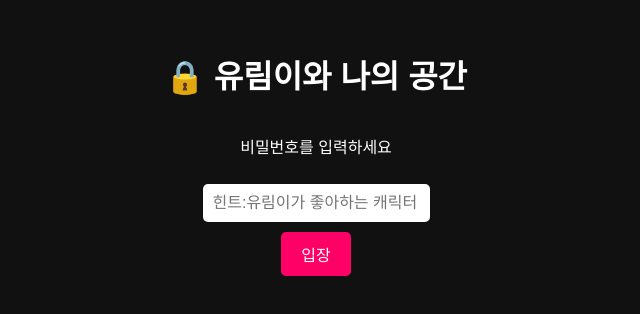
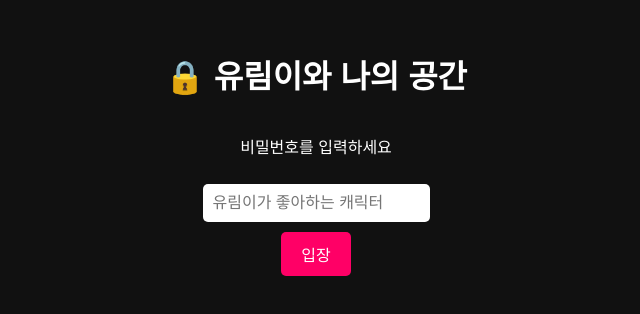
Before and after one commit to rudtjd6435/Yurimi, a plain HTML site: page index.html in a window 1280 px wide. Shown: the part 242-556 px from the top of the page, 324-964 px from the left. Drawn offline with Linux system fonts and the light colour scheme.

Commit message:
Update index.html

```diff
--- a/index.html
+++ b/index.html
@@ -42,7 +42,7 @@
 <body>
   <h1>🔒 유림이와 나의 공간</h1>
   <p>비밀번호를 입력하세요</p>
-  <input type="password" id="pw" placeholder="힌트:유림이가 좋아하는 캐릭터">
+  <input type="password" id="pw" placeholder="유림이가 좋아하는 캐릭터">
   <button onclick="checkPassword()">입장</button>
   <div class="error" id="error-msg"></div>
 
```
